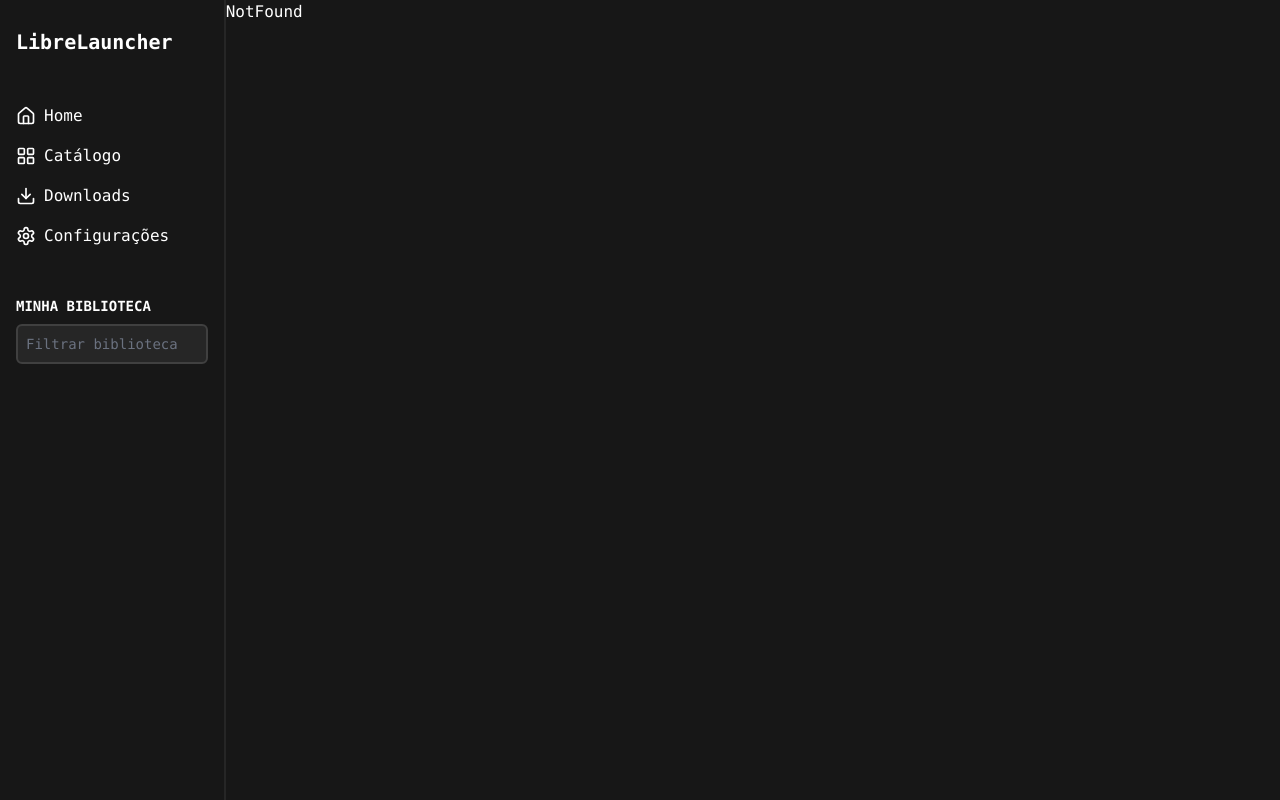
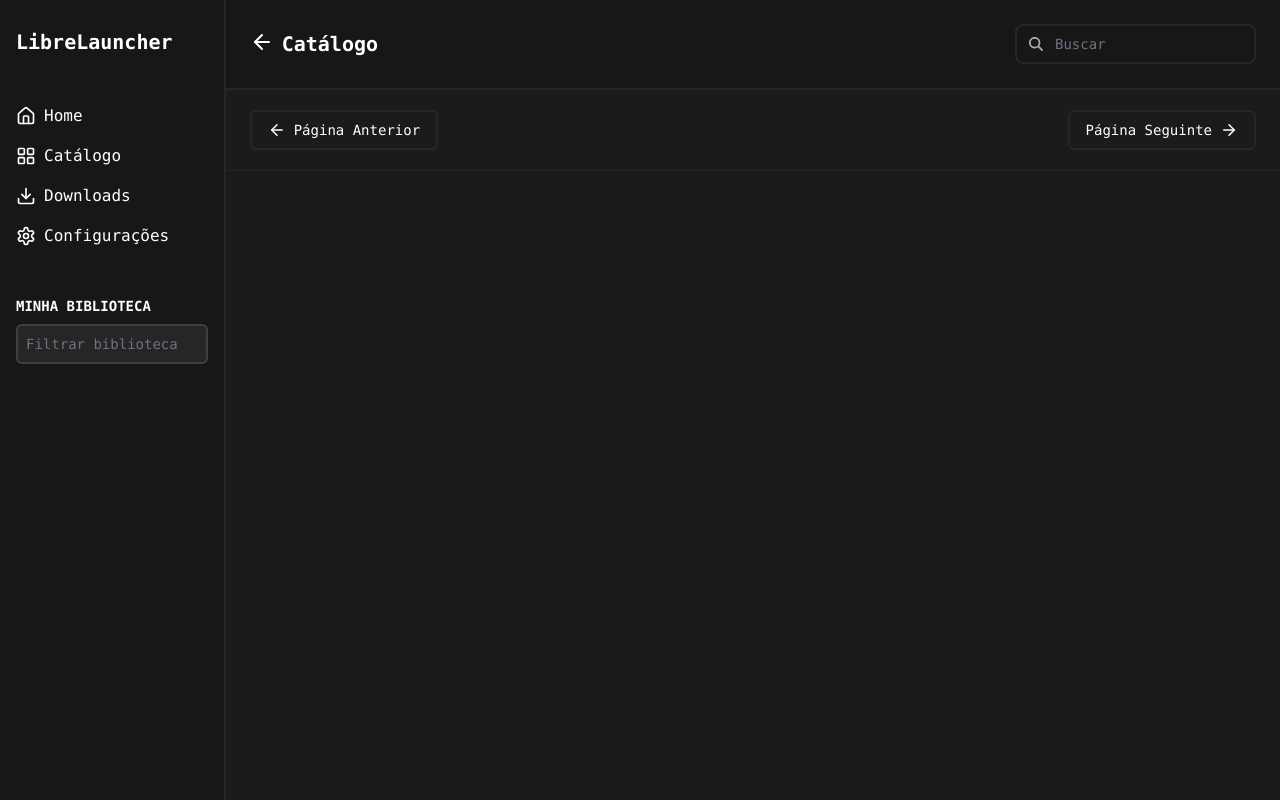
Before and after one commit to Manuel-AC-Ventura/LibreLauncher, a React (Vite) app: page /Catalog in a window 1280 px wide. Built offline with nearby package versions, Linux system fonts and the light colour scheme.

Commit message:
feat: Add Catalog page to Router and update Settings page

```diff
--- a/src/Router.jsx
+++ b/src/Router.jsx
@@ -1,4 +1,5 @@
 import { Home } from "./pages/Home"
+import { Catalog } from "./pages/Catalog"
 import { Aside } from "./components/Aside"
 import { Settings } from "./pages/Settings"
 import { NotFound } from "./pages/NotFound"
@@ -11,8 +12,9 @@
       <Aside />
       <Routes>
         <Route path="/" element={<Home />} />
+        <Route path="/Catalog" element={<Catalog />} />
+        <Route path="/Downloads" element={<Downloads />} />
         <Route path="/Settings" element={<Settings />} />
-        <Route path="/Downloads" element={<Downloads />} />
         <Route path="*" element={<NotFound />} />
       </Routes>
     </BrowserRouter>
--- /dev/null
+++ b/src/pages/Catalog.jsx
@@ -0,0 +1,21 @@
+import { Header } from "../components/Header"
+import { ArrowLeft, ArrowRight} from 'lucide-react';
+
+export const Catalog = ()=>{
+  return(
+    <main className="flex-[11] bg-[#1b1b1b]">
+      <Header page="Catálogo" />
+
+      <div className="py-5 px-6 flex items-center justify-between border-b border-neutral-800">
+      <p className="flex text-sm py-2 px-4 items-center cursor-pointer space-x-2 rounded-md border-2 border-neutral-800">
+          <ArrowLeft size={18} />
+          <span>Página Anterior</span>
+        </p>
+        <p className="flex text-sm py-2 px-4 items-center cursor-pointer space-x-2 rounded-md border-2 border-neutral-800">
+          <span>Página Seguinte</span>
+          <ArrowRight size={18} />
+        </p>
+      </div>
+    </main>
+  )
+}
```
